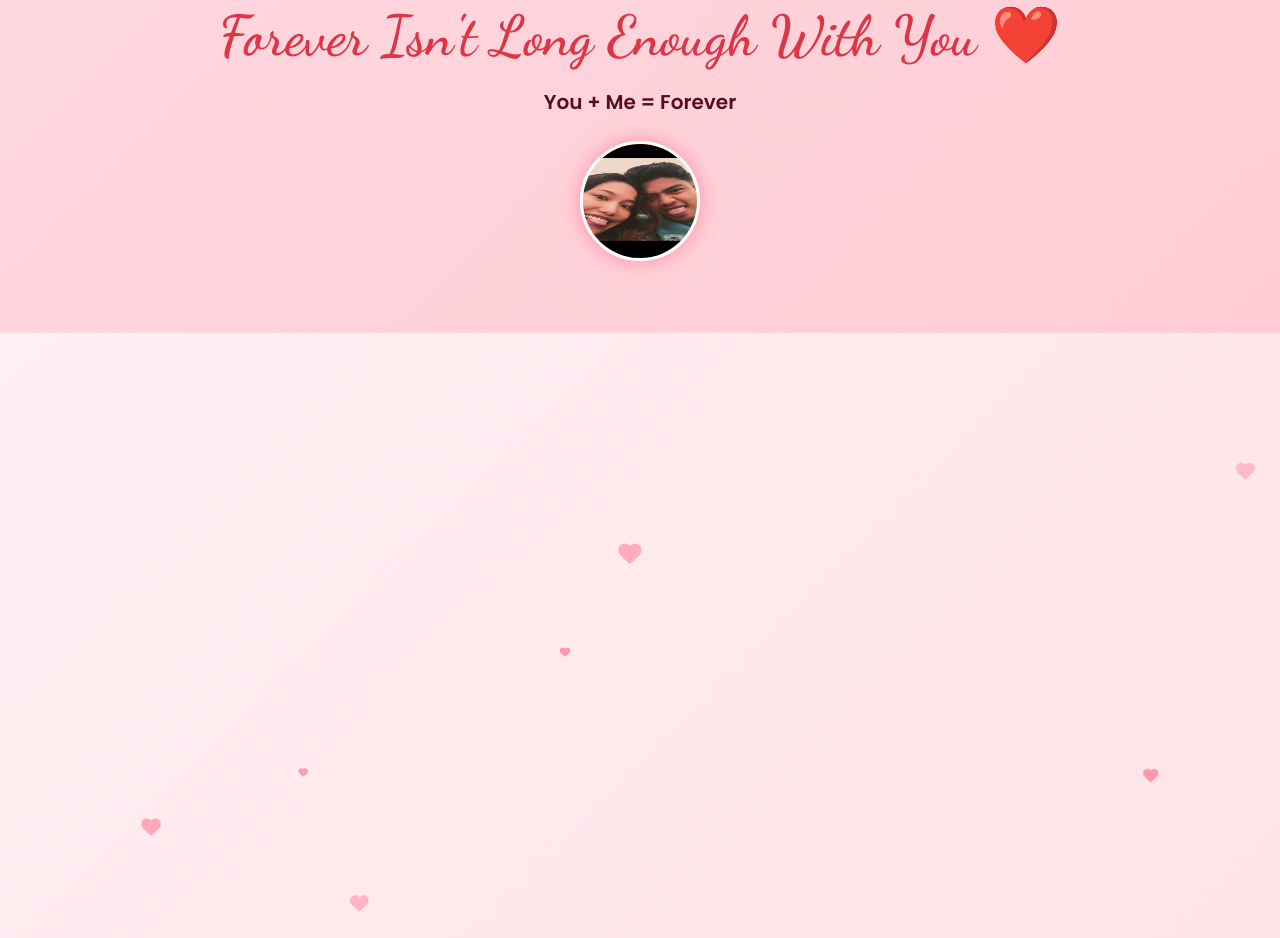
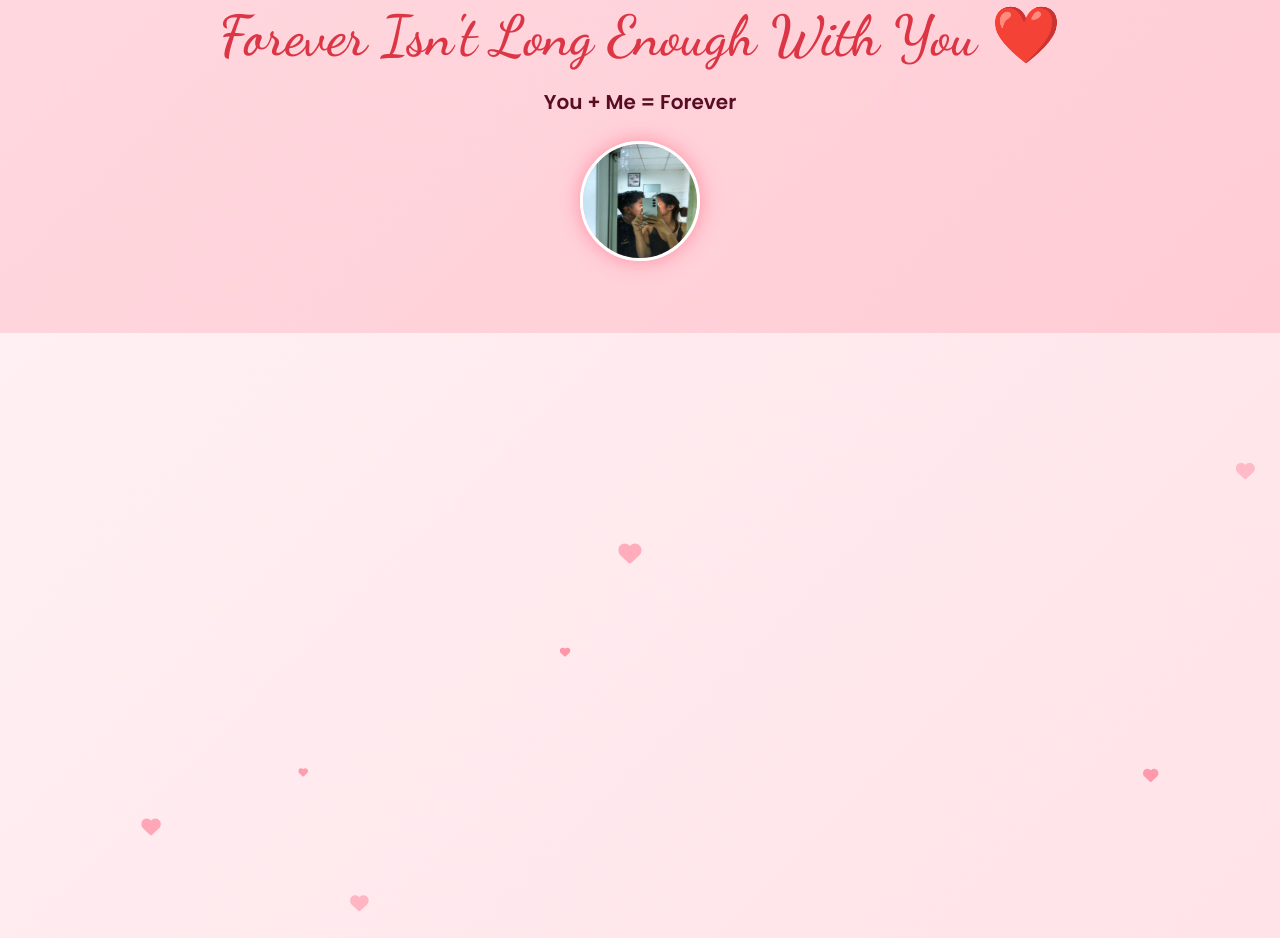
Before and after one commit to yarzarpayingsoe-glitch/my-love, a plain HTML site: page index.html in a window 1280 px wide. Shown: the part 3419-4357 px from the top of the page. Drawn offline with nearby package versions, Linux system fonts and the light colour scheme.

Commit message:
Update index.html

```diff
--- a/index.html
+++ b/index.html
@@ -290,7 +290,7 @@
         <p class="lead mb-4 fw-bold">You + Me = Forever</p>
         <div class="footer-photo mx-auto mb-4">
           <img
-            src="6.jpg"
+            src="1.jpg"
             alt="Couple"
             onerror="
               this.src =
```
